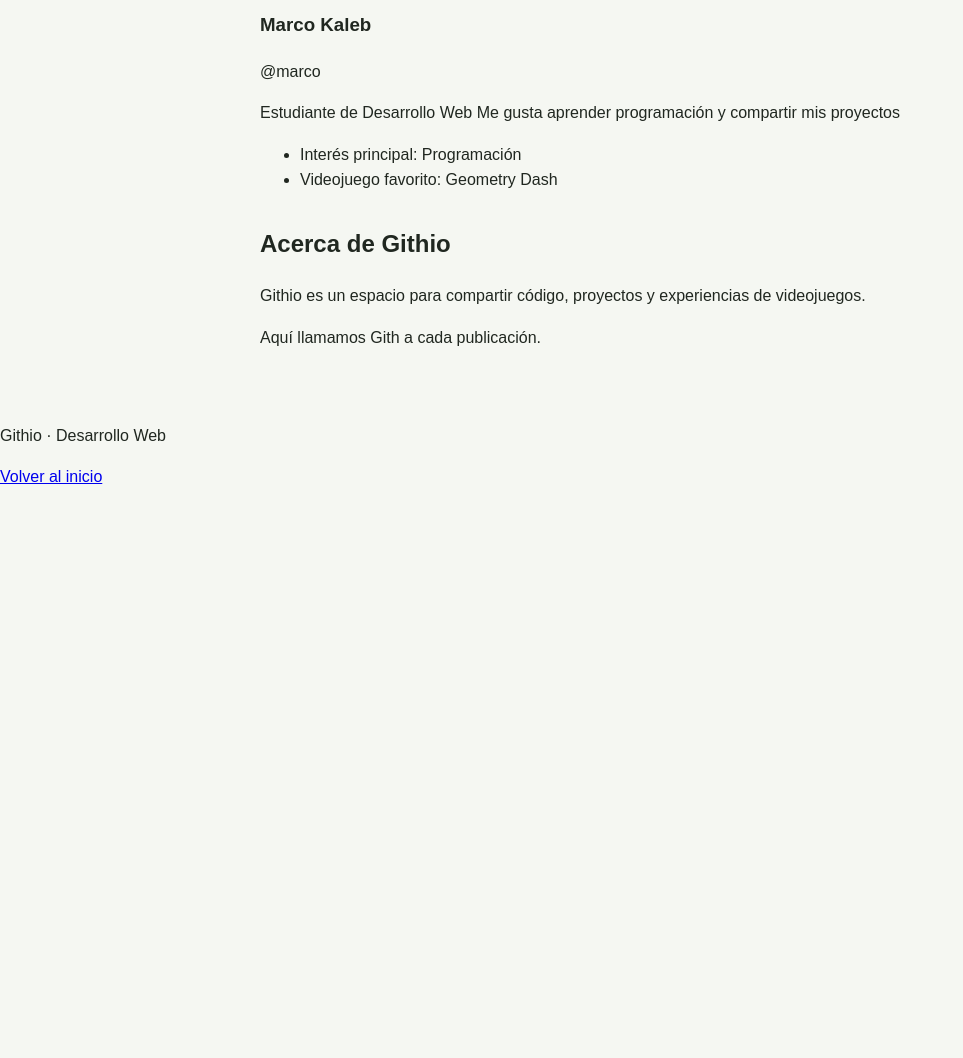
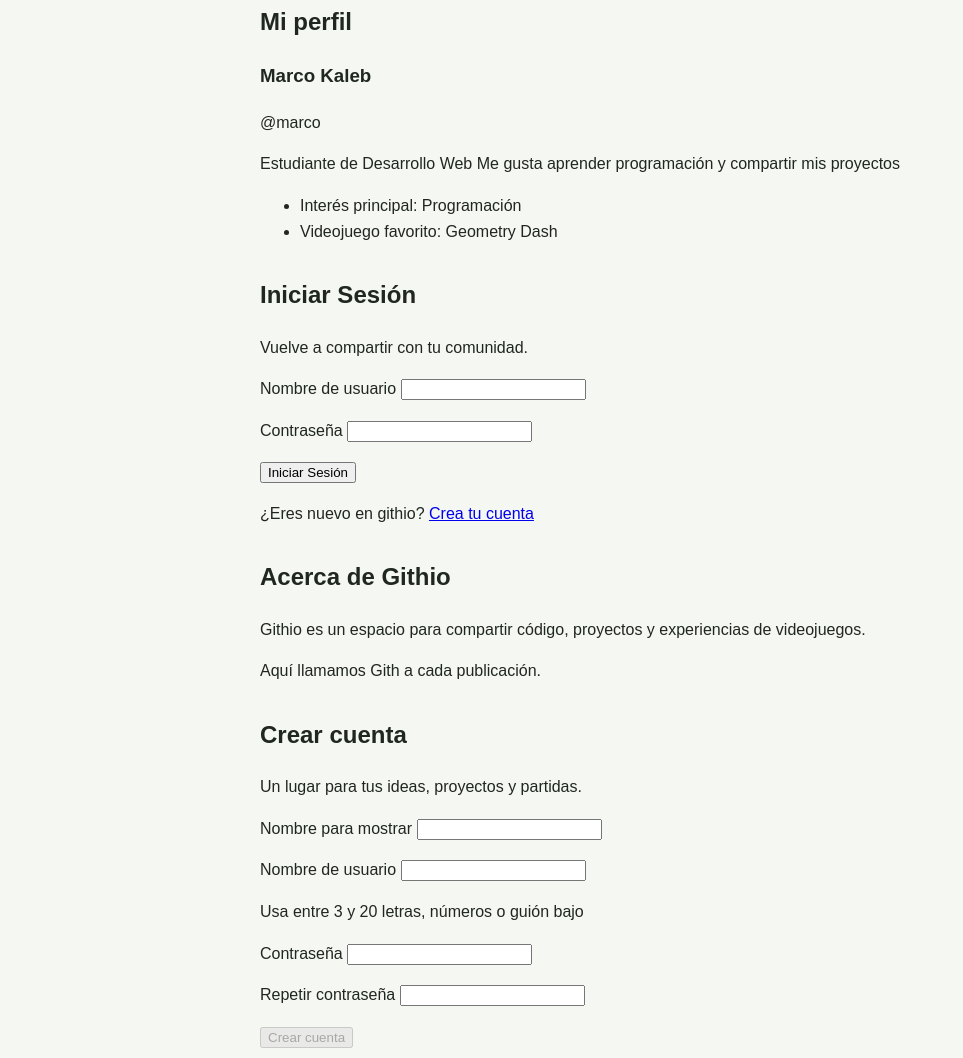
Before and after one commit to marcocorderolobo/Githio, a plain HTML site: page index.html in a window 1280 px wide. Shown: the part 1742-2800 px from the top of the page, without its empty margins (0-963 px from the left). Before the commit the page ends 2232 px from the top, so only its background shows below. Drawn offline with Linux system fonts and the light colour scheme.

Commit message:
Agregar formularios de acceso y registro

```diff
--- a/index.html
+++ b/index.html
@@ -22,6 +22,8 @@
                 <li><a href="#crear">Hacer un Gith</a></li>
                 <li><a href="#acerca">Acerca de</a></li>
                 <li><a href="#perfil">Perfil</a></li>
+                <li><a href="#acceso">Iniciar Sesión</a></li>
+                <li><a href="#registro">Crear cuenta</a></li>
             </ul>
         </nav>
     </header>
@@ -113,10 +115,69 @@
             </ul>
         </section>
 
+        <section id="acceso">
+            <h2>Iniciar Sesión</h2>
+            <p>Vuelve a compartir con tu comunidad.</p>
+
+            <form id="formulario-acceso">
+                <p>
+                    <label for="acceso-usuario">Nombre de usuario</label>
+                    <input type="text" id="acceso-usuario" name="usuario" autocomplete="username" required>
+                </p>
+
+                <p>
+                    <label for="acceso-contrasena">Contraseña</label>
+                    <input type="password" id="acceso-contrasena" name="contrasena" autocomplete="current-password" required>
+                </p>
+
+                <button type="submit">Iniciar Sesión</button>
+            </form>
+
+            <p>¿Eres nuevo en githio? <a href="#registro">Crea tu cuenta</a></p>
+
+        </section>
+
         <section id="acerca">
             <h2>Acerca de Githio</h2>
             <p>Githio es un espacio para compartir código, proyectos y experiencias de videojuegos.</p>
             <p>Aquí llamamos Gith a cada publicación.</p>
+        </section>
+
+        <section id="registro">
+            <h2>Crear cuenta</h2>
+            <p>Un lugar para tus ideas, proyectos y partidas.</p>
+
+            <form id="formulario-registro">
+                <p>
+                    <label for="registro-nombre">Nombre para mostrar</label>
+                    <input type="text" id="registro-nombre" name="nombre" maxlength="40" autocomplete="nickname" required>
+                </p>
+
+                <p>
+                    <label for="registro-usuario">Nombre de usuario</label>
+                    <input type="text" id="registro-usuario" name="usuario" minlength="3" maxlength="20" pattern="[A-Za z0-0_] {3,20}" autocomplete="username" aria-describedby="ayuda-usuario" required>
+                </p>
+
+                <p id="ayuda-usuario">
+                    Usa entre 3 y 20 letras, números o guión bajo
+                </p>
+
+                <p>
+                    <label for="registro-contrasena">Contraseña</label>
+                    <input type="password" id="registro-contrasena" name="contrasena" minlength="6" autocomplete="new-password" required>
+                </p>
+
+                <p>
+                    <label for="registro-confirmacion">Repetir contraseña</label>
+                    <input type="password" id="registro-confirmacion" name="confirmacion" minlength="6" autocomplete="new-password" required>
+                </p>
+
+                <button type="submit" disabled>Crear cuenta</button>
+
+                <p>¿Ya tienes cuenta? <a href="#acceso">Inicia Sesión</a></p>
+
+            </form>
+
         </section>
     </main>
 
```
